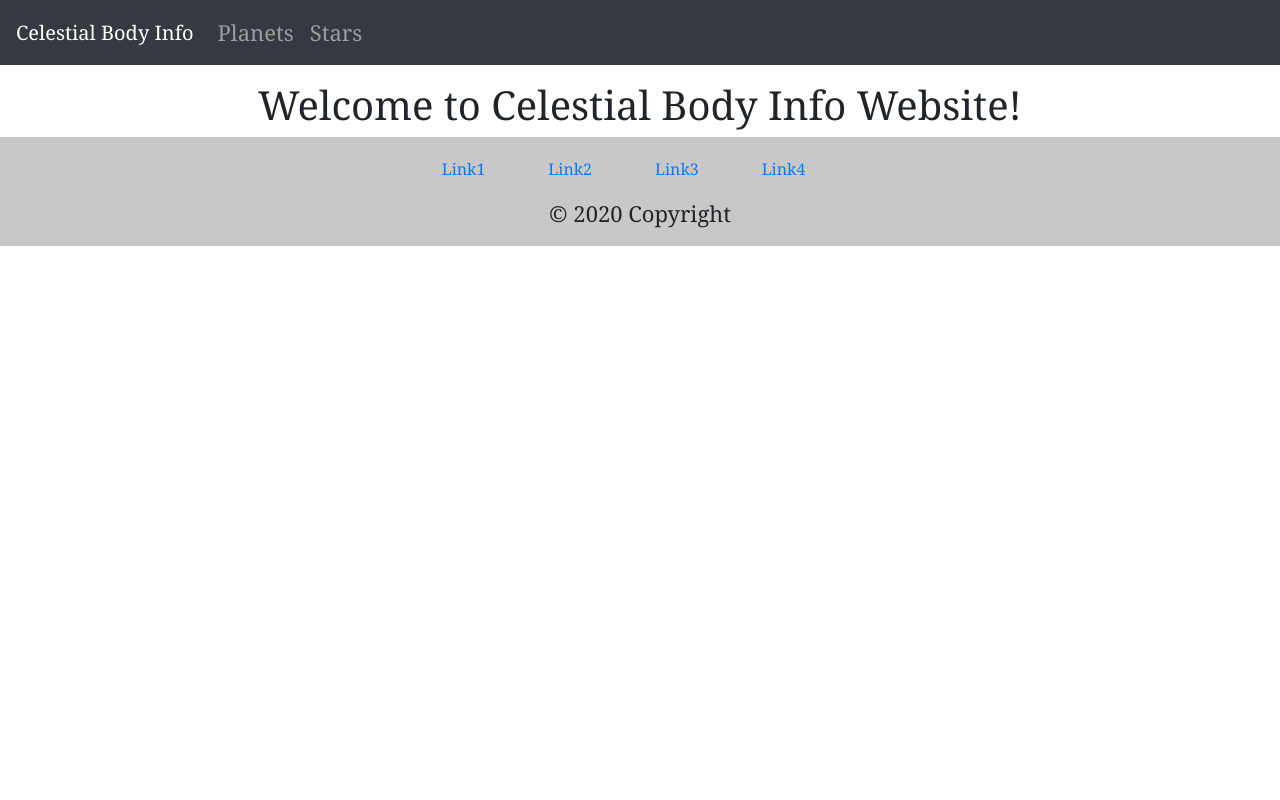
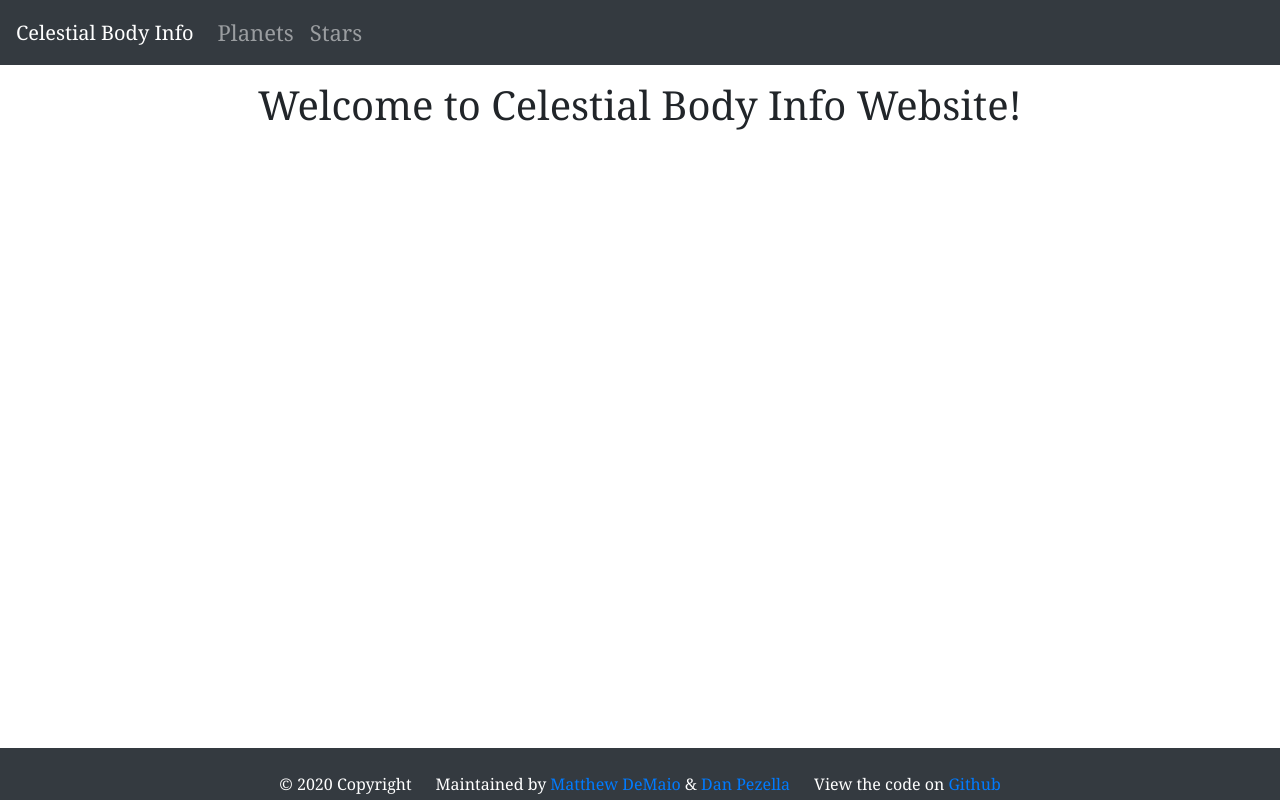
Before and after one commit to MDeMaio/celestial-body-info, a Vue app in the folder client/: page / in a window 1280 px wide. Built offline with nearby package versions, Linux system fonts and the light colour scheme; the HTML template or start-up script is replaced by a standard one.

Commit message:
Style updates for footer

```diff
--- a/client/src/App.vue
+++ b/client/src/App.vue
@@ -18,15 +18,17 @@
         </transition>
     </div>
 
-    <footer>
-        <div class="container-fluid" style="background:#C8C8C8;">
+    <footer class="footer fixed-bottom">
+        <div class="container-fluid bg-dark">
             <div class="row justify-content-md-center" style="font-size:16px;padding-top:20px;">
-                <div class="col-md-1" ><a href="#!">Link1</a></div>
-                <div class="col-md-1"><a href="#!">Link2</a></div>
-                <div class="col-md-1"><a href="#!">Link3</a></div>
-                <div class="col-md-1"><a href="#!">Link4</a></div>
+                <div class="footer-copyright text-center py-1 text-white">© {{ new Date().getFullYear() }} Copyright</div>
+                <div class="text-right py-1 text-white ml-4">
+                    Maintained by <a href="https://www.linkedin.com/in/matthew-demaio-6848ab15a/" target="_blank">Matthew DeMaio</a> & <a href="https://www.linkedin.com/in/dan-pezella-495897150/" target="_blank">Dan Pezella</a>
+                </div>
+                <div class="text-right py-1 text-white ml-4">
+                    View the code on <a href="https://github.com/MDeMaio/celestial-body-info" target="_blank">Github</a>
+                </div>
             </div>
-            <div class="footer-copyright text-center py-3">© {{ new Date().getFullYear() }} Copyright</div>
         </div>
     </footer>
 </div>
@@ -39,9 +41,15 @@ export default {
 </script>
 
 <style>
+html,
+body {
+    height: 100%;
+}
+
 .app {
     font-family: Cambria, Cochin, Georgia, Times, 'Times New Roman', serif;
     font-size: 22px;
+    height: 100%;
 }
 
 .footer {
@@ -49,7 +57,7 @@ export default {
 }
 
 html {
-  overflow-y: scroll;
+    overflow-y: scroll;
 }
 
 .fade-enter-active,
```
